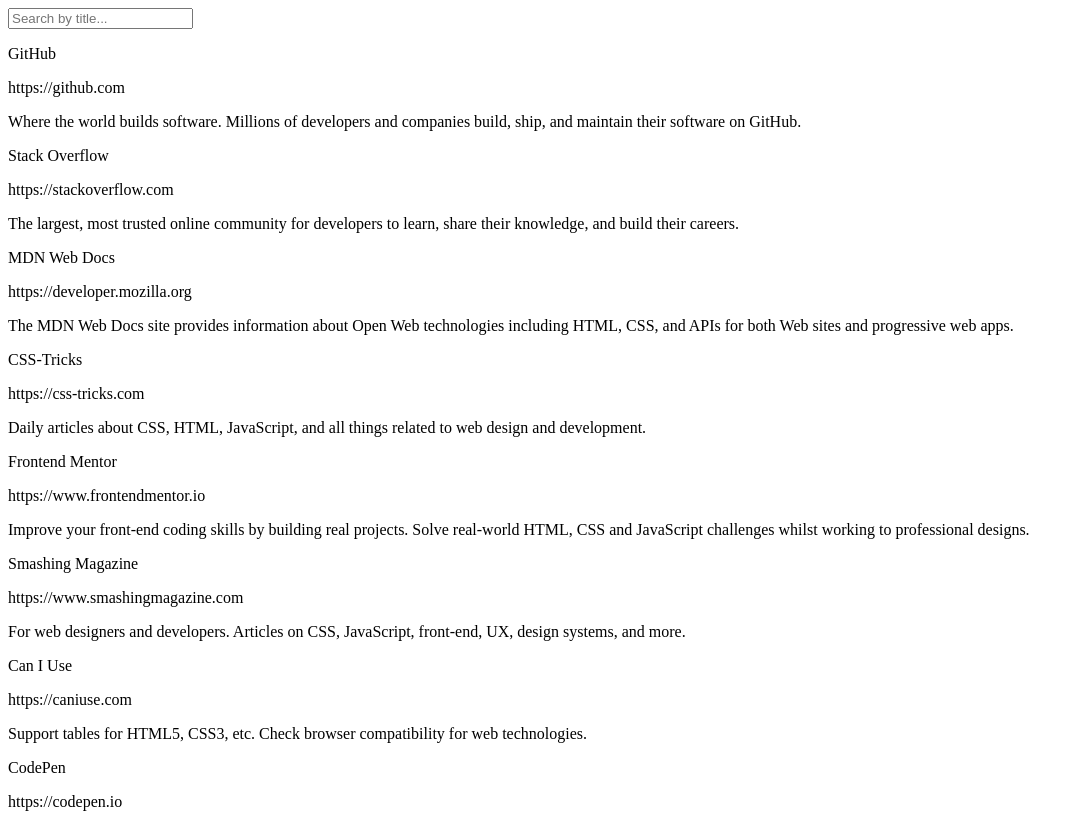
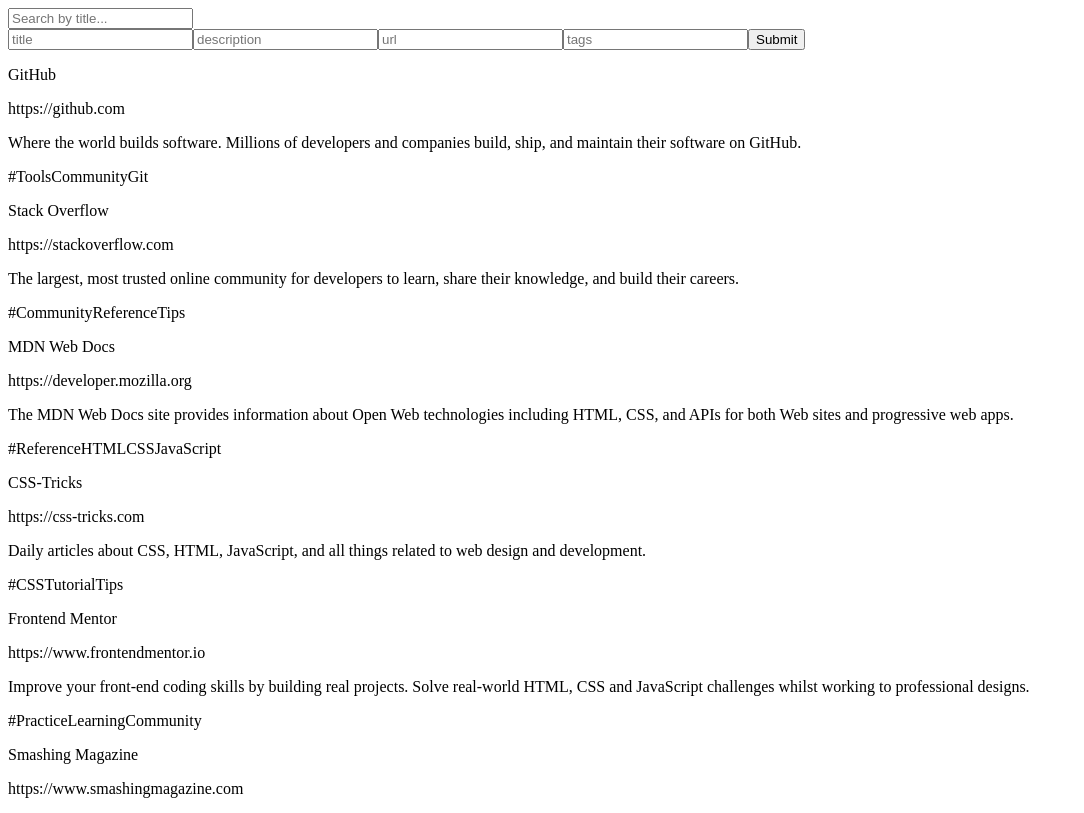
Before and after one commit to RobertVai/Bookmark-manager-app, a React (Vite) app: page / in a window 1280 px wide. Shown: the top 813 px of the page, without its empty margins (0-1084 px from the left). Built offline with nearby package versions, Linux system fonts and the light colour scheme.

Commit message:
feat:create new bookmark

```diff
--- a/src/App.tsx
+++ b/src/App.tsx
@@ -9,9 +9,28 @@
 function App() {
   const [search, setSearch] = useState("");
   const [bookmarks, setBookmarks] = useState<Bookmark[]>(bookmarksData);
+  const [title, setTitle] = useState("");
+  const [url, setUrl] = useState("");
+  const [description, setDescription] = useState("");
+  const [tagsInput, setTagsInput] = useState("");
 
+  const handleAddBookmark = (e: React.FormEvent) => {
+    e.preventDefault();
 
+    const newBookmark: Bookmark = {
+      id: Math.random(),
+      title,
+      description,
+      url,
+      tags: tagsInput.split(","),
+    };
 
+    setBookmarks((prev) => [...prev, newBookmark]);
+    setTitle("");
+    setDescription("");
+    setUrl("");
+    setTagsInput("");
+  };
 
   const filteredBookmarks = bookmarks.filter((bookmark) => {
     const matchesSearch = bookmark.title
@@ -30,7 +49,19 @@
   }
   return (
     <>
-      <Header search={search} setSearch={setSearch} />
+      <Header
+        search={search}
+        setSearch={setSearch}
+        title={title}
+        setTitle={setTitle}
+        url={url}
+        setUrl={setUrl}
+        description={description}
+        setDescription={setDescription}
+        tagsInput={tagsInput}
+        setTagsInput={setTagsInput}
+        handleAddBookmark={handleAddBookmark}
+      />
       <Main filteredBookmarks={filteredBookmarks} />
       <Sidebar allTags={allTags} />
     </>
--- a/src/components/Header/Header.tsx
+++ b/src/components/Header/Header.tsx
@@ -2,9 +2,30 @@
 
 type headerProps = {
   search: string;
-  setSearch: React.Dispatch<React.SetStateAction<string>>;
+  setSearch: (v: string) => void;
+  title: string;
+  setTitle: (v: string) => void;
+  url: string;
+  setUrl: (v: string) => void;
+  description: string;
+  setDescription: (v: string) => void;
+  tagsInput: string;
+  setTagsInput: (v: string) => void;
+  handleAddBookmark: (e: React.FormEvent) => void;
 };
-const Header = ({ search, setSearch }: headerProps) => {
+const Header = ({
+  search,
+  setSearch,
+  title,
+  setTitle,
+  url,
+  setUrl,
+  description,
+  setDescription,
+  tagsInput,
+  setTagsInput,
+  handleAddBookmark,
+}: headerProps) => {
   return (
     <div>
       <input
@@ -13,6 +34,33 @@
         value={search}
         onChange={(e) => setSearch(e.target.value)}
       />
+      <form onSubmit={handleAddBookmark}>
+        <input
+          type="text"
+          placeholder="title"
+          value={title}
+          onChange={(e) => setTitle(e.target.value)}
+        />
+        <input
+          type="text"
+          placeholder="description"
+          value={description}
+          onChange={(e) => setDescription(e.target.value)}
+        />
+        <input
+          type="text"
+          placeholder="url"
+          value={url}
+          onChange={(e) => setUrl(e.target.value)}
+        />
+        <input
+          type="text"
+          placeholder="tags"
+          value={tagsInput}
+          onChange={(e) => setTagsInput(e.target.value)}
+        />
+        <button>Submit</button>
+      </form>
     </div>
   );
 };
--- a/src/components/Main/Main.tsx
+++ b/src/components/Main/Main.tsx
@@ -13,6 +13,7 @@
           <p>{b.title}</p>
           <p>{b.url}</p>
           <p>{b.description}</p>
+          <p>#{b.tags}</p>
         </div>
       ))}
     </div>
```
Also changed, not shown: src/types/bookmark.ts (+6 -6 lines).
